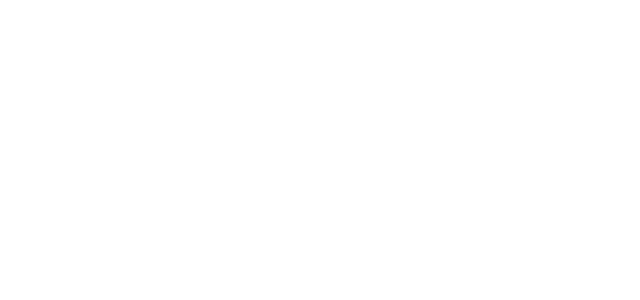
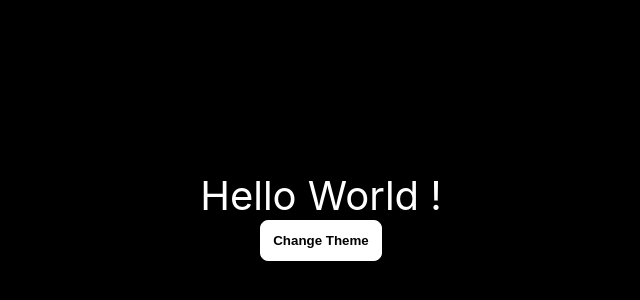
Before and after one commit to itxnargis/react-projects, a React (Create React App) app: page / in a window 1280 px wide. Shown: the part 184-484 px from the top of the page, without its empty margins (319-959 px from the left). Built offline with nearby package versions, Linux system fonts and the light colour scheme.

Commit message:
feat - Add dark light theme component

```diff
--- a/package.json
+++ b/package.json
@@ -9,6 +9,7 @@
     "react": "^18.2.0",
     "react-dom": "^18.2.0",
     "react-icons": "^5.0.1",
+    "react-qr-code": "^2.0.12",
     "react-scripts": "5.0.1",
     "web-vitals": "^2.1.4"
   },
--- a/src/App.js
+++ b/src/App.js
@@ -3,6 +3,9 @@
 import RandomColorGenerator from './components/random-color/index';
 import StarRating from './components/star-rating/index';
 import ImageSlider from './components/image-slider/index';
+import LoadMoreData from './components/load-more-data/index';
+import QRCodeGenerator from './components/QR-code-generator/index';
+import DarkLightTheme from './components/dark-light-theme/index';
 
 function App() {
   return (
@@ -21,6 +24,15 @@
         url={'https://picsum.photos/v2/list'}
         limit={'10'}
         page={"1"} /> */}
+
+      {/* LoadMoreData components  */}
+      {/* <LoadMoreData /> */}
+
+       {/* QRCodeGenerator components */}
+      {/* <QRCodeGenerator /> */}
+
+       {/* DarkLightTheme components */}
+       <DarkLightTheme />
     </div>
   );
 }
--- /dev/null
+++ b/src/components/QR-code-generator/index.jsx
@@ -0,0 +1,37 @@
+import React, { useState } from "react";
+import QRCode from "react-qr-code";
+import "./styles.css";
+
+export default function QRCodeGenerator() {
+  const [qrCode, setQrCode] = useState("");
+  const [input, setInput] = useState("");
+
+  function handleGenerateQRCode() {
+    setQrCode(input);
+    setInput("");
+  }
+
+  return (
+    <div className="container">
+      <h1>QR Code Generator</h1>
+      <div className="input">
+        <input
+          onChange={(e) => setInput(e.target.value)}
+          type="text"
+          name="qr-code"
+          value={input}
+          placeholder="Enter your value here"
+        />
+        <button
+          disabled={input && input.trim() !== "" ? false : true}
+          onClick={handleGenerateQRCode}
+        >
+          Generate
+        </button>
+      </div>
+      <div>
+        <QRCode id="qr-code-value" value="qrCode" size={400} />
+      </div>
+    </div>
+  );
+}
--- /dev/null
+++ b/src/components/QR-code-generator/styles.css
@@ -0,0 +1,9 @@
+.container {
+  display: flex;
+  flex-direction: column;
+  align-items: center;
+  justify-content: center;
+  height: 100vh;
+  width: 100%;
+  background: #ccc;
+}
--- /dev/null
+++ b/src/components/dark-light-theme/index.jsx
@@ -0,0 +1,19 @@
+import React from "react";
+import useLocalStorage from "./useLocalStorage";
+import "./theme.css";
+export default function DarkLightTheme() {
+  const [theme, setTheme] = useLocalStorage("theme", "dark");
+
+  function handleToggleTheme() {
+    setTheme(theme === "light" ? "dark" : "light");
+  }
+
+  return (
+    <div className="dark-light-mode" data-theme={theme}>
+      <div className="main-container">
+        <p>Hello World !</p>
+        <button onClick={handleToggleTheme}>Change Theme</button>
+      </div>
+    </div>
+  );
+}
--- /dev/null
+++ b/src/components/dark-light-theme/theme.css
@@ -0,0 +1,42 @@
+:root {
+  --background: #fff;
+  --text-primary: #000;
+  --button-bg: #000;
+  --button-text: #fff;
+}
+
+[data-theme="dark"] {
+  --background: #000;
+  --text-primary: #fff;
+  --button-bg: #fff;
+  --button-text: #000;
+}
+.dark-light-mode {
+  background-color: var(--background);
+  height: 100vh;
+  display: flex;
+  flex-direction: column;
+  justify-content: center;
+  font-size: 20px;
+  transition: all 0.5s;
+}
+.dark-light-mode .main-container {
+  display: flex;
+  justify-content: center;
+  align-items: center;
+  flex-direction: column;
+}
+.dark-light-mode .main-container p {
+  color: var(--text-primary);
+  font-size: 40px;
+  margin: 0px;
+}
+.dark-light-mode .main-container button {
+  background-color: var(--button-bg);
+  border: 1px solid var(--button-bg);
+  color: var(--button-text);
+  padding: 12px;
+  border-radius: 8px;
+  font-weight: 600;
+  cursor: pointer;
+}
--- /dev/null
+++ b/src/components/dark-light-theme/useLocalStorage.jsx
@@ -0,0 +1,22 @@
+import { useEffect, useState } from "react";
+
+export default function useLocalStorage(key, defaultValue) {
+  const [value, setValue] = useState(() => {
+    let currentValue;
+
+    try {
+      currentValue = JSON.parse(
+        localStorage.getItem(key) || String(defaultValue)
+      );
+    } catch (error) {
+      currentValue = defaultValue;
+    }
+    return currentValue;
+  });
+  useEffect(
+    (effect) => {
+      localStorage.setItem(key, JSON.stringify(value));
+    },
+    [key, value]);
+    return [value, setValue];
+}
--- a/src/components/load-more-data/index.jsx
+++ b/src/components/load-more-data/index.jsx
@@ -0,0 +1,58 @@
+import React, { useState, useEffect } from "react";
+import "./styles.css";
+
+export default function LoadMoreData() {
+  const [loading, setLoading] = useState(false);
+  const [products, setProducts] = useState([]);
+  const [count, setCount] = useState(0);
+  const [disableButton, setDisableButton] = useState(false);
+
+  async function fetchProducts() {
+    try {
+      setLoading(true);
+      const response = await fetch(
+        `https://dummyjson.com/products?limit=20&skip=${count * 20}`
+      );
+      const result = await response.json();
+      if (result && result.products && result.products.length) {
+        setProducts((prevData) => [...prevData, ...result.products]);
+        setLoading(false);
+      }
+      console.log(result);
+    } catch (e) {
+      setLoading(false);
+    }
+  }
+
+  useEffect(() => {
+    fetchProducts();
+  }, [count]);
+
+  useEffect(() => {
+    if (products && products.length === 100) setDisableButton(true);
+  }, [products]);
+
+  if (loading) {
+    return <div>Loading data ! please wait...</div>;
+  }
+  return (
+    <div className="load-more-container">
+      <div className="product-container">
+        {products && products.length
+          ? products.map((item) => (
+              <div className="product" key={item.id}>
+                <img src={item.thumbnail} alt={item.title} />
+                <p>{item.title}</p>
+              </div>
+            ))
+          : null}
+      </div>
+      <div className="button-container">
+        <button disabled={disableButton} onClick={() => setCount(count + 1)}>
+          Load More Products
+        </button>
+        {disableButton ? <p>You have reached to 100 products.</p> : null}
+      </div>
+    </div>
+  );
+}
--- a/src/components/load-more-data/styles.css
+++ b/src/components/load-more-data/styles.css
@@ -0,0 +1,41 @@
+.load-more-container {
+  margin: 1rem;
+  display: flex;
+  flex-direction: column;
+  gap: 20px;
+}
+
+.product-container {
+  display: grid;
+  grid-template-columns: repeat(auto-fill, minmax(200px, 1fr));
+  gap: 10px;
+}
+
+.product {
+  padding: 20px;
+  border: 1px solid;
+  display: flex;
+  flex-direction: column;
+  gap: 10px;
+}
+
+.product img {
+  width: 100%;
+  height: auto;
+}
+
+.button-container {
+  display: flex;
+  flex-direction: column;
+  align-items: center;
+}
+
+/* Media Query for Mobile Devices */
+@media only screen and (max-width: 600px) {
+  .product-container {
+    grid-template-columns: repeat(
+      auto-fill,
+      minmax(150px, 1fr)
+    ); /* Adjust column size for smaller screens */
+  }
+}
```
Also changed, not shown: 1 other file (tests, documents, lock files or other folders).
